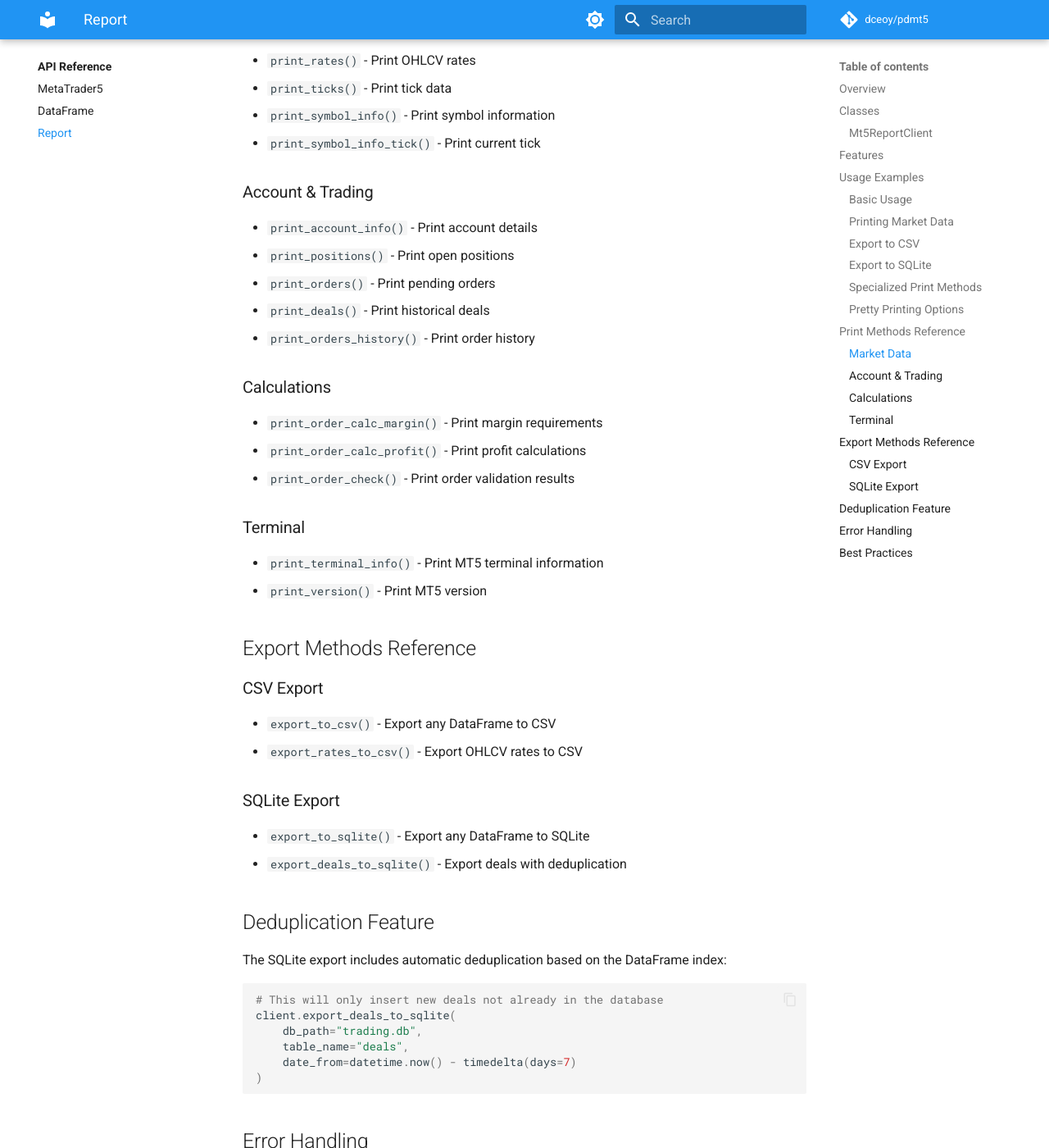
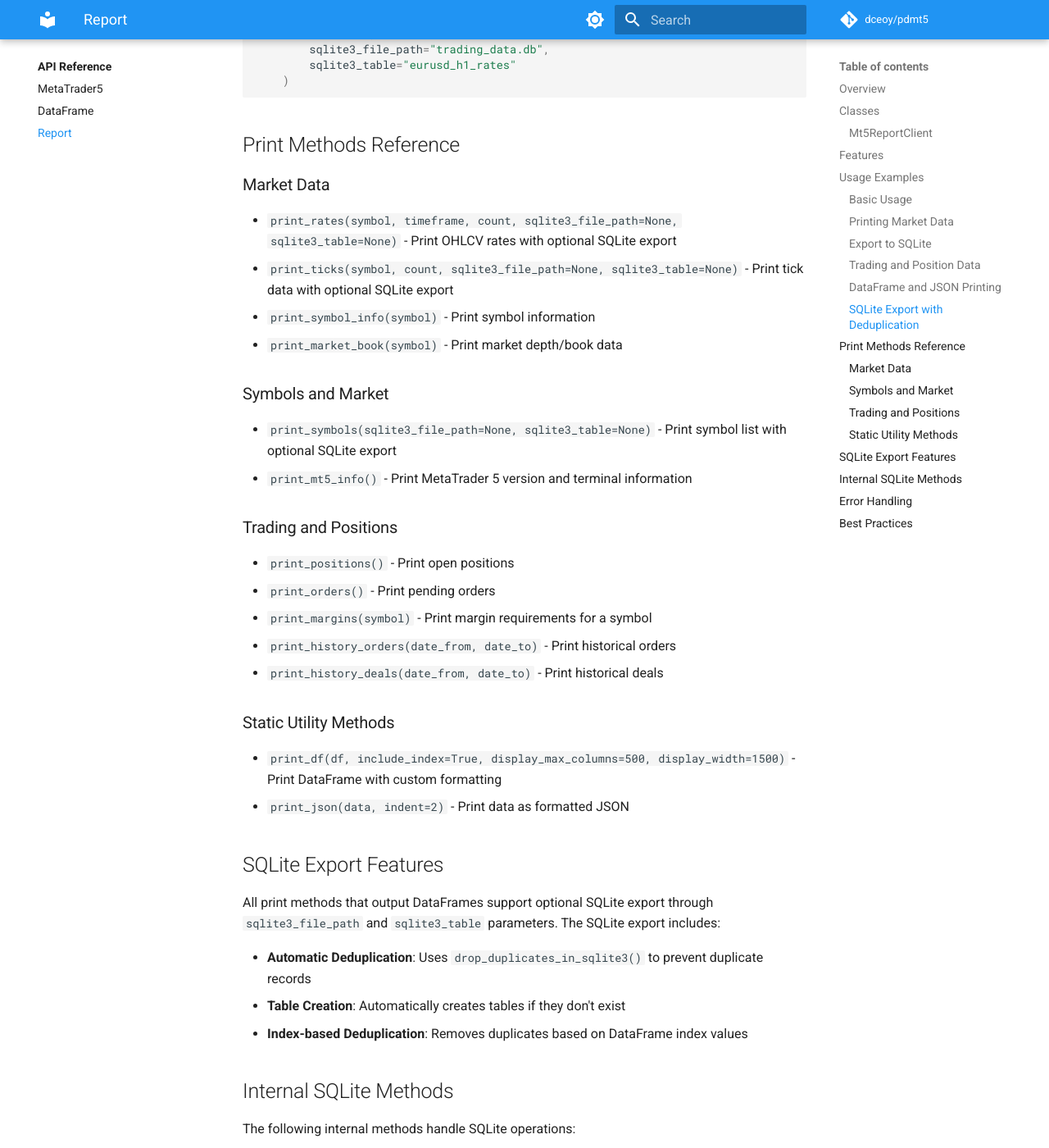
Before and after one commit to dceoy/pdmt5, an MkDocs documentation site: the page built from docs/api/report.md, in a window 1280 px wide and 1400 px high, scrolled down 3264 px. Shown: the whole window at 82% size. Built offline with MkDocs 1.6.1 and Material for MkDocs 9.7.7, drawn with Linux system fonts in a browser that asks for light colours; comment, search, counter and statistics services are not loaded; some of the changed text lies outside the part shown.

Commit message:
docs: update API documentation to reflect static methods and enhanced functionality
Updates documentation to show correct usage of Mt5ReportClient static methods
(print_df, print_json) and enhanced print methods with SQLite export parameters.
Also updates version to v0.0.5 in uv.lock.

🤖 Generated with [Claude Code](https://claude.ai/code)

Co-Authored-By: Claude <noreply@anthropic.com>

````diff
--- a/docs/api/report.md
+++ b/docs/api/report.md
@@ -18,9 +18,8 @@ Enhanced data client that inherits from `Mt5DataClient` and adds presentation an
 ## Features
 
 - **Pretty Printing**: Formatted console output for DataFrames and JSON data
-- **CSV Export**: Export any DataFrame to CSV format
 - **SQLite Export**: Export data to SQLite database with deduplication
-- **Specialized Print Methods**: Tailored output for different data types
+- **Print Methods**: Comprehensive printing for market data, trading info, and analysis
 - **Inheritance**: All `Mt5DataClient` methods are available
 
 ## Usage Examples
@@ -35,11 +34,14 @@ config = Mt5Config(login=12345, password="pass", server="MetaQuotes-Demo")
 client = Mt5ReportClient(mt5=mt5, config=config)
 
 with client:
-    # Pretty print current positions
+    # Print current positions
     client.print_positions()
 
-    # Print account information as JSON
-    client.print_account_info()
+    # Print MetaTrader 5 information
+    client.print_mt5_info()
+
+    # Print symbols
+    client.print_symbols()
 ```
 
 ### Printing Market Data
@@ -47,149 +49,169 @@ with client:
 ```python
 with client:
     # Print OHLCV rates
-    client.print_rates("EURUSD", timeframe="H1", count=10)
+    client.print_rates("EURUSD", timeframe=mt5.TIMEFRAME_H1, count=10)
 
     # Print tick data
     client.print_ticks("EURUSD", count=20)
 
     # Print symbol information
     client.print_symbol_info("EURUSD")
-```
 
-### Export to CSV
-
-```python
-with client:
-    # Export rates to CSV
-    client.export_rates_to_csv(
-        symbol="EURUSD",
-        file_path="data/eurusd_rates.csv",
-        timeframe="D1",
-        count=365
-    )
-
-    # Export positions to CSV
-    positions_df = client.positions_get()
-    client.export_to_csv(positions_df, "data/positions.csv")
+    # Print market book
+    client.print_market_book("EURUSD")
 ```
 
 ### Export to SQLite
 
 ```python
 with client:
-    # Export deals to SQLite with deduplication
-    client.export_deals_to_sqlite(
-        db_path="data/trading.db",
-        table_name="deals",
+    # Print and export rates to SQLite
+    client.print_rates(
+        symbol="EURUSD",
+        timeframe=mt5.TIMEFRAME_D1,
+        count=365,
+        sqlite3_file_path="data/trading.db",
+        sqlite3_table="eurusd_rates"
+    )
+
+    # Print symbols with SQLite export
+    client.print_symbols(
+        sqlite3_file_path="data/market.db",
+        sqlite3_table="symbols"
+    )
+```
+
+### Trading and Position Data
+
+```python
+with client:
+    # Print current orders
+    client.print_orders()
+
+    # Print margin requirements for a symbol
+    client.print_margins("EURUSD")
+
+    # Print historical orders
+    client.print_history_orders(
         date_from=datetime(2024, 1, 1),
         date_to=datetime(2024, 12, 31)
     )
 
-    # Export any DataFrame to SQLite
-    symbols_df = client.symbols_get()
-    client.export_to_sqlite(
-        dataframe=symbols_df,
-        db_path="data/market.db",
-        table_name="symbols",
-        if_exists="replace"
+    # Print historical deals
+    client.print_history_deals(
+        date_from=datetime(2024, 1, 1),
+        date_to=datetime(2024, 12, 31)
     )
 ```
 
-### Specialized Print Methods
+### DataFrame and JSON Printing
 
 ```python
 with client:
-    # Print margin requirements
-    client.print_order_calc_margin(
-        action="BUY",
-        symbol="EURUSD",
-        volume=1.0
-    )
+    # Get some data
+    rates_df = client.copy_rates_from("EURUSD", mt5.TIMEFRAME_H1, datetime.now(), 100)
+    account_info = client.account_info()
 
-    # Print profit calculation
-    client.print_order_calc_profit(
-        action="BUY",
-        symbol="EURUSD",
-        volume=1.0,
-        price_open=1.1000,
-        price_close=1.1050
-    )
+    # Print DataFrame with custom formatting
+    Mt5ReportClient.print_df(rates_df, include_index=True)
 
-    # Print terminal information
-    client.print_terminal_info()
+    # Print data as formatted JSON
+    Mt5ReportClient.print_json(account_info._asdict() if hasattr(account_info, '_asdict') else account_info)
 ```
 
-### Pretty Printing Options
+### SQLite Export with Deduplication
 
 ```python
 with client:
-    # Print with custom formatting
-    rates_df = client.copy_rates_from("EURUSD", mt5.TIMEFRAME_M5, datetime.now(), 100)
+    # The print methods include optional SQLite export
+    # Data is automatically deduplicated based on DataFrame index
 
-    # Basic pretty print
-    client.pretty_print_dataframe(rates_df)
+    # Export ticks with deduplication
+    client.print_ticks(
+        symbol="EURUSD",
+        count=1000,
+        sqlite3_file_path="trading_data.db",
+        sqlite3_table="eurusd_ticks"
+    )
 
-    # Print as JSON
-    client.pretty_print_json({"symbol": "EURUSD", "timeframe": "M5", "count": 100})
+    # Export rates with deduplication
+    client.print_rates(
+        symbol="EURUSD",
+        timeframe=mt5.TIMEFRAME_H1,
+        count=500,
+        sqlite3_file_path="trading_data.db",
+        sqlite3_table="eurusd_h1_rates"
+    )
 ```
 
 ## Print Methods Reference
 
 ### Market Data
-- `print_rates()` - Print OHLCV rates
-- `print_ticks()` - Print tick data
-- `print_symbol_info()` - Print symbol information
-- `print_symbol_info_tick()` - Print current tick
+- `print_rates(symbol, timeframe, count, sqlite3_file_path=None, sqlite3_table=None)` - Print OHLCV rates with optional SQLite export
+- `print_ticks(symbol, count, sqlite3_file_path=None, sqlite3_table=None)` - Print tick data with optional SQLite export
+- `print_symbol_info(symbol)` - Print symbol information
+- `print_market_book(symbol)` - Print market depth/book data
 
-### Account & Trading
-- `print_account_info()` - Print account details
+### Symbols and Market
+- `print_symbols(sqlite3_file_path=None, sqlite3_table=None)` - Print symbol list with optional SQLite export
+- `print_mt5_info()` - Print MetaTrader 5 version and terminal information
+
+### Trading and Positions
 - `print_positions()` - Print open positions
 - `print_orders()` - Print pending orders
-- `print_deals()` - Print historical deals
-- `print_orders_history()` - Print order history
+- `print_margins(symbol)` - Print margin requirements for a symbol
+- `print_history_orders(date_from, date_to)` - Print historical orders
+- `print_history_deals(date_from, date_to)` - Print historical deals
 
-### Calculations
-- `print_order_calc_margin()` - Print margin requirements
-- `print_order_calc_profit()` - Print profit calculations
-- `print_order_check()` - Print order validation results
+### Static Utility Methods
+- `print_df(df, include_index=True, display_max_columns=500, display_width=1500)` - Print DataFrame with custom formatting
+- `print_json(data, indent=2)` - Print data as formatted JSON
 
-### Terminal
-- `print_terminal_info()` - Print MT5 terminal information
-- `print_version()` - Print MT5 version
+## SQLite Export Features
 
-## Export Methods Reference
+All print methods that output DataFrames support optional SQLite export through `sqlite3_file_path` and `sqlite3_table` parameters. The SQLite export includes:
 
-### CSV Export
-- `export_to_csv()` - Export any DataFrame to CSV
-- `export_rates_to_csv()` - Export OHLCV rates to CSV
+- **Automatic Deduplication**: Uses `drop_duplicates_in_sqlite3()` to prevent duplicate records
+- **Table Creation**: Automatically creates tables if they don't exist
+- **Index-based Deduplication**: Removes duplicates based on DataFrame index values
 
-### SQLite Export
-- `export_to_sqlite()` - Export any DataFrame to SQLite
-- `export_deals_to_sqlite()` - Export deals with deduplication
+## Internal SQLite Methods
 
-## Deduplication Feature
+The following internal methods handle SQLite operations:
 
-The SQLite export includes automatic deduplication based on the DataFrame index:
+- `drop_duplicates_in_sqlite3(cursor, table)` - Remove duplicate records based on index
+- `write_df_to_sqlite3(df, sqlite3_file_path, table)` - Write DataFrame to SQLite with deduplication
+
+Example of incremental data collection:
 
 ```python
-# This will only insert new deals not already in the database
-client.export_deals_to_sqlite(
-    db_path="trading.db",
-    table_name="deals",
-    date_from=datetime.now() - timedelta(days=7)
+# This will only insert new ticks not already in the database
+client.print_ticks(
+    symbol="EURUSD",
+    count=1000,
+    sqlite3_file_path="trading.db",
+    sqlite3_table="eurusd_ticks"
+)
+
+# Run again later - only new ticks will be added
+client.print_ticks(
+    symbol="EURUSD",
+    count=1000,
+    sqlite3_file_path="trading.db",
+    sqlite3_table="eurusd_ticks"
 )
 ```
 
 ## Error Handling
 
-All print and export methods handle errors gracefully:
+All print methods handle errors gracefully:
 
 ```python
 from pdmt5.mt5 import Mt5RuntimeError
 from datetime import datetime
 
 try:
-    client.print_rates("INVALID_SYMBOL", timeframe="H1")
+    client.print_rates("INVALID_SYMBOL", timeframe=mt5.TIMEFRAME_H1, count=100)
 except Mt5RuntimeError as e:
     print(f"Failed to print rates: {e}")
 ```
@@ -197,7 +219,8 @@ except Mt5RuntimeError as e:
 ## Best Practices
 
 1. **Use context manager** for automatic connection handling
-2. **Check file paths** before exporting to ensure directory exists
+2. **Create directories** before SQLite export to ensure path exists
 3. **Use deduplication** for incremental SQLite updates
-4. **Handle large datasets** carefully - consider using date ranges
-5. **Format timestamps** appropriately for your use case
+4. **Handle large datasets** carefully - use appropriate count limits
+5. **Use static methods** for DataFrame and JSON formatting when data is already available
+6. **Specify timeframes** using MetaTrader 5 constants (e.g., `mt5.TIMEFRAME_H1`)
````
Also changed, not shown: docs/api/index.md (+6 -4 lines), docs/index.md (+6 -4 lines), 1 other file.
